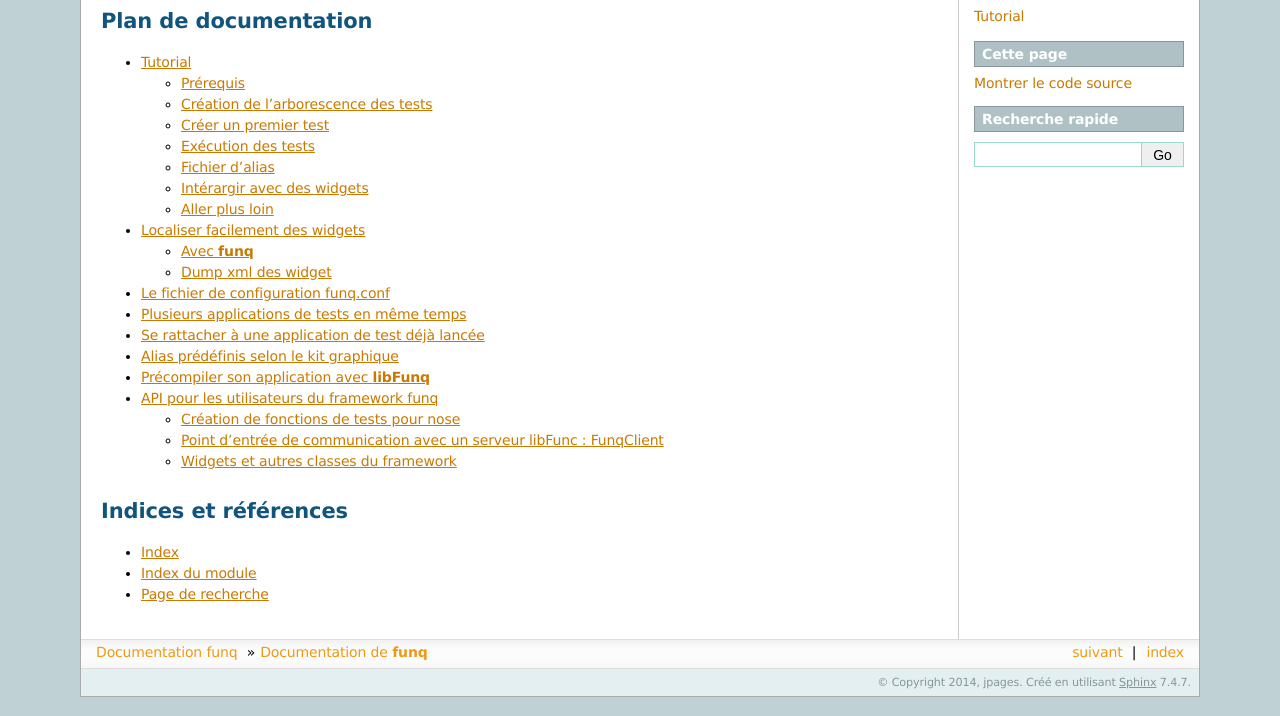
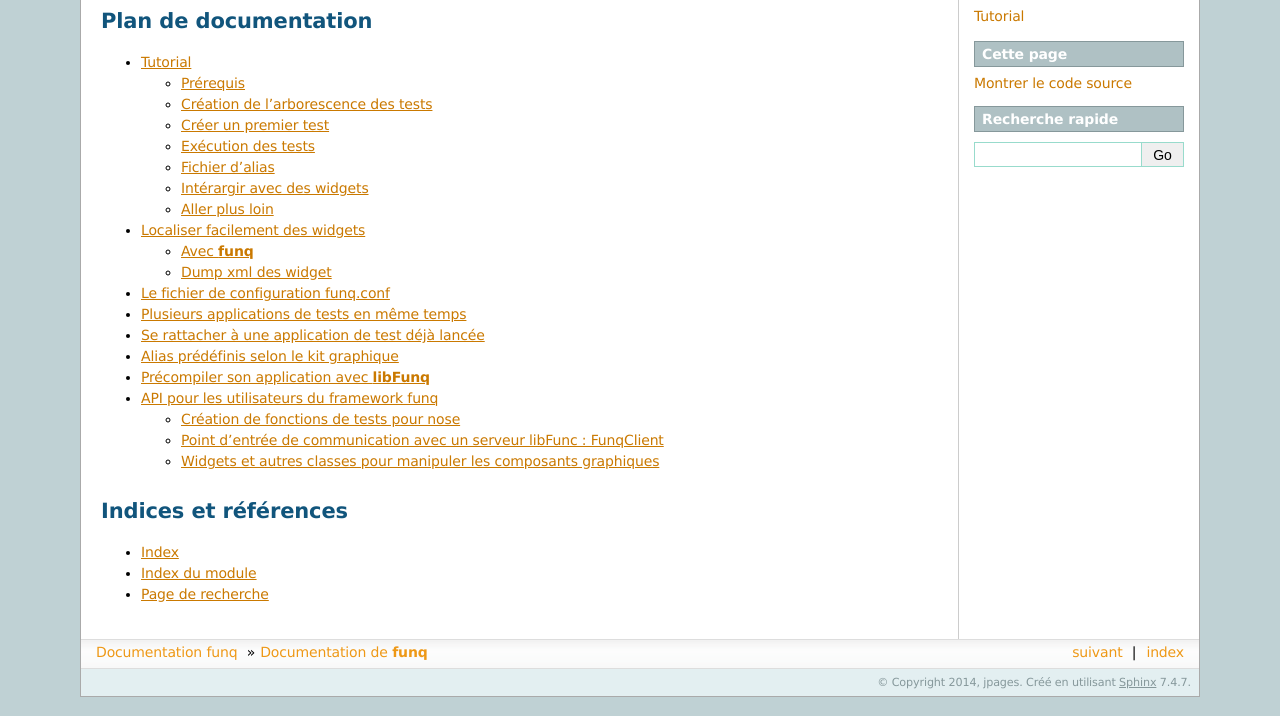
Before and after one commit to parkouss/funq, a Sphinx documentation site: the page built from py/doc/index.rst, in a window 1280 px wide, cut to the strip 184-900 px from the top of the page. Built offline with Sphinx 7.4.7, drawn with Linux system fonts in a browser that asks for light colours; the version number could not be read and is left out.

Commit message:
correction doc
git-svn-id: http://tsfe-svn/svn/logiciel/utilitaires_scle/test_ihm_qt/projet@108875 fa17faf6-23ee-8042-a9cf-75698c9d70c1

```diff
--- a/py/doc/user_api/widgets_models.rst
+++ b/py/doc/user_api/widgets_models.rst
@@ -1,5 +1,5 @@
-Widgets et autres classes du framework
-======================================
+Widgets et autres classes pour manipuler les composants graphiques
+==================================================================
 
 .. currentmodule:: funq.models
 
```
